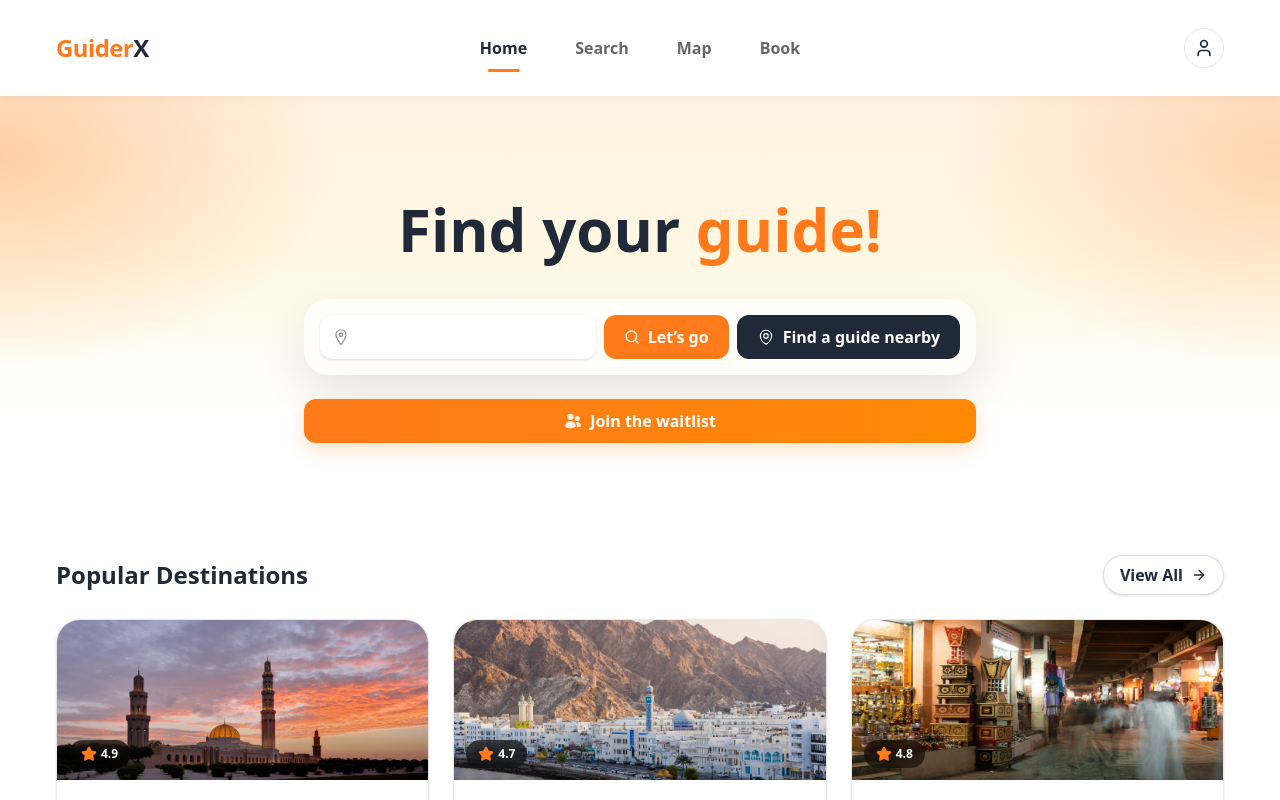
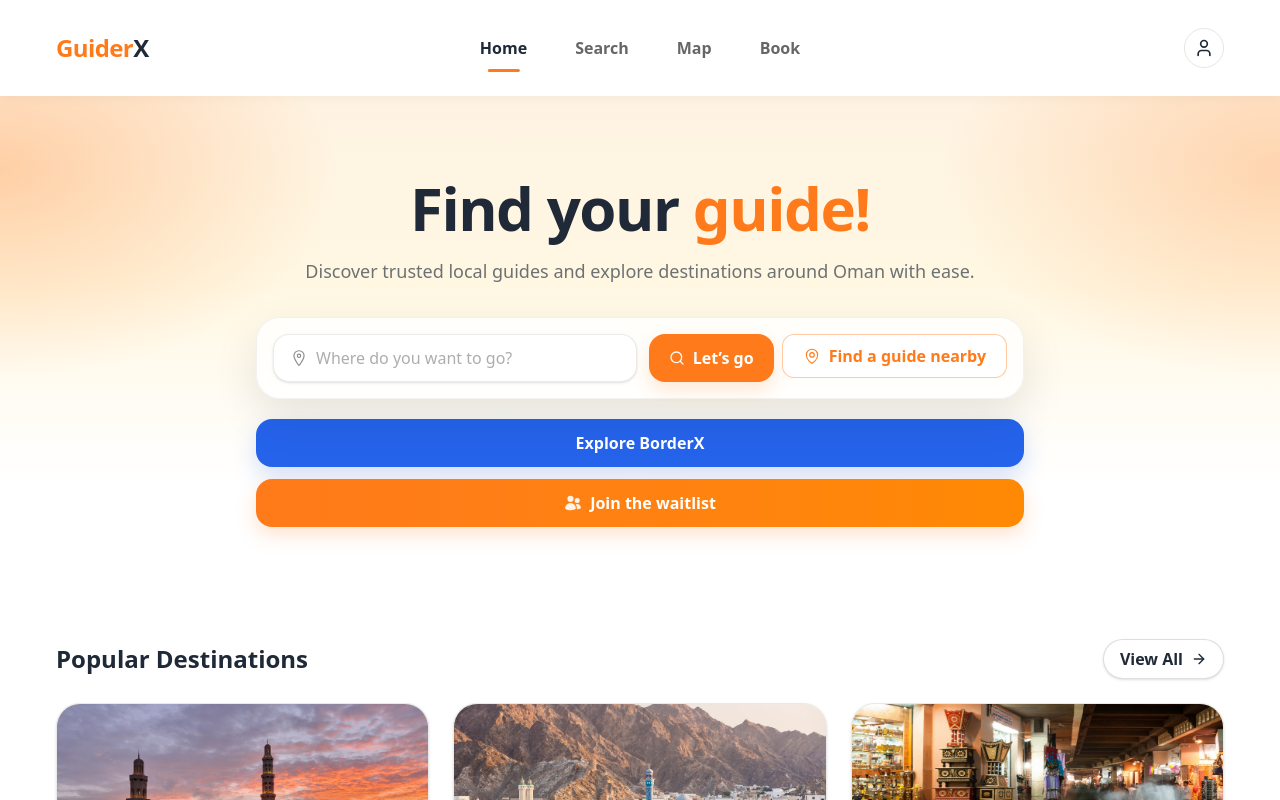
Before and after one commit to AsalaAlsalhi/GuiderX, a Next.js app: page / in a window 1280 px wide. Shown: the top 800 px of the page. Built offline with nearby package versions, Linux system fonts and the light colour scheme.

Commit message:
borderX buttons

```diff
--- a/components/Hero.tsx
+++ b/components/Hero.tsx
@@ -19,24 +19,30 @@ export default function Hero() {
   return (
     <section className="hero-fade hero-gradient-sides relative overflow-hidden">
       <div className="container relative">
-        <div className="pt-10 sm:pt-14 md:pt-24 pb-8 sm:pb-10 md:pb-16">
-          <div className="max-w-5xl mx-auto text-center">
+        <div className="pt-10 sm:pt-14 md:pt-20 pb-10 sm:pb-12 md:pb-16">
+          <div className="max-w-4xl mx-auto text-center">
             {/* Title */}
-            <h1 className="text-3xl sm:text-4xl md:text-6xl font-extrabold leading-tight">
+            <h1 className="text-4xl sm:text-5xl md:text-6xl font-extrabold leading-[1.08] tracking-tight">
               <span className="text-[var(--brand-green)]">Find your </span>
               <span className="text-[var(--brand-gold)]">guide!</span>
             </h1>
 
+            {/* Subtitle */}
+            <p className="mt-3 sm:mt-4 text-sm sm:text-base md:text-lg text-[var(--brand-green)]/65 max-w-2xl mx-auto leading-7">
+              Discover trusted local guides and explore destinations around Oman
+              with ease.
+            </p>
+
             {/* Search */}
-            <div className="mt-6 sm:mt-8 max-w-2xl mx-auto">
-              {/* خففنا padding + shadow بالموبايل */}
-              <div className="search-shell border-0 p-3 sm:p-4 shadow-[0_14px_34px_rgba(0,0,0,0.08)] sm:shadow-[0_18px_45px_rgba(0,0,0,0.10)]">
-                <div className="flex flex-col md:flex-row items-stretch gap-2">
-                  {/* Input (NO BORDER) */}
+            <div className="mt-6 sm:mt-8 max-w-3xl mx-auto">
+              <div className="search-shell border border-black/5 bg-white/80 backdrop-blur-sm rounded-[24px] p-3 sm:p-4 shadow-[0_14px_34px_rgba(0,0,0,0.08)] sm:shadow-[0_18px_45px_rgba(0,0,0,0.10)]">
+                <div className="flex flex-col lg:flex-row items-stretch gap-3">
+                  {/* Input */}
                   <div
                     className="
                       flex-1 flex items-center gap-2
-                      rounded-xl bg-white px-3 h-11
+                      rounded-2xl bg-white px-4 h-12
+                      border border-black/8
                       shadow-sm
                       focus-within:ring-4
                       focus-within:ring-[var(--brand-gold)]/15
@@ -48,24 +54,26 @@ export default function Hero() {
                       onChange={(e) => setQ(e.target.value)}
                       onKeyDown={(e) => e.key === "Enter" && goSearch()}
                       type="text"
-                      className="w-full outline-none text-sm bg-transparent text-[var(--brand-green)] placeholder:text-[var(--brand-olive)]/70"
+                      placeholder="Where do you want to go?"
+                      className="w-full outline-none text-sm sm:text-base bg-transparent text-[var(--brand-green)] placeholder:text-[var(--brand-olive)]/70"
                     />
                   </div>
 
                   {/* Buttons */}
-                  <div className="flex gap-2 w-full md:w-auto">
+                  <div className="grid grid-cols-1 sm:grid-cols-2 lg:flex gap-2 w-full lg:w-auto">
                     <button
                       onClick={goSearch}
                       className="
-                        h-11 px-5 rounded-xl
+                        h-12 px-5 rounded-2xl
                         bg-[var(--brand-gold)] text-white font-semibold
                         flex items-center justify-center gap-2
                         transition hover:brightness-105
-                        flex-1 md:flex-none
+                        shadow-[0_8px_18px_rgba(255,122,26,0.18)]
                         text-sm sm:text-base
+                        whitespace-nowrap
                       "
                     >
-                      <FiSearch />
+                      <FiSearch className="text-base" />
                       Let’s go
                     </button>
 
@@ -73,33 +81,56 @@ export default function Hero() {
   onClick={() => router.push("/map")}
   className="
     h-11 px-5 rounded-xl
-                        bg-[var(--brand-green)] text-white font-semibold
+    border border-[var(--brand-gold)]/40
+    text-[var(--brand-gold)]
+    bg-white
+    font-semibold
     flex items-center justify-center gap-2
-                        transition hover:brightness-105
+    transition
+    hover:bg-orange-50
+    hover:border-[var(--brand-gold)]
     flex-1 md:flex-none
     text-sm sm:text-base
     whitespace-nowrap
   "
 >
-                      <HiOutlineMapPin className="text-lg" />
+  <HiOutlineMapPin className="text-lg text-[var(--brand-gold)]" />
   Find a guide nearby
 </button>
                   </div>
                 </div>
               </div>
             </div>
-            {/* /Search */}
 
-            {/* Waitlist */}
-            <div className="mt-5 sm:mt-6 max-w-2xl mx-auto">
+            {/* CTA buttons */}
+            <div className="mt-4 sm:mt-5 max-w-3xl mx-auto grid grid-cols-1 gap-3">
               <button
-                onClick={() =>
-                  (window.location.href =
-                    "https://guiderx-waitlist.onrender.com/")
-                }
+                onClick={() => {
+                  window.location.href = "https://guiderx.co/";
+                }}
                 className="
-                  w-full h-11
-                  rounded-xl
+                  w-full h-12
+                  rounded-2xl
+                  font-semibold text-white
+                  bg-[#2563EB]
+                  hover:bg-[#1D4ED8]
+                  shadow-[0_10px_24px_rgba(37,99,235,0.20)]
+                  transition
+                  flex items-center justify-center gap-2
+                  text-sm sm:text-base
+                "
+              >
+                Explore BorderX
+              </button>
+
+              <button
+                onClick={() => {
+                  window.location.href =
+                    "https://guiderx-waitlist.onrender.com/";
+                }}
+                className="
+                  w-full h-12
+                  rounded-2xl
                   font-semibold text-white
                   bg-gradient-to-r from-[var(--brand-gold)] to-orange-400
                   shadow-[0_8px_20px_rgba(255,122,26,0.22)]
@@ -114,7 +145,6 @@ export default function Hero() {
                 Join the waitlist
               </button>
             </div>
-            {/* /Waitlist */}
           </div>
         </div>
       </div>
```
Lines whose indentation alone changed are shown as unchanged.
